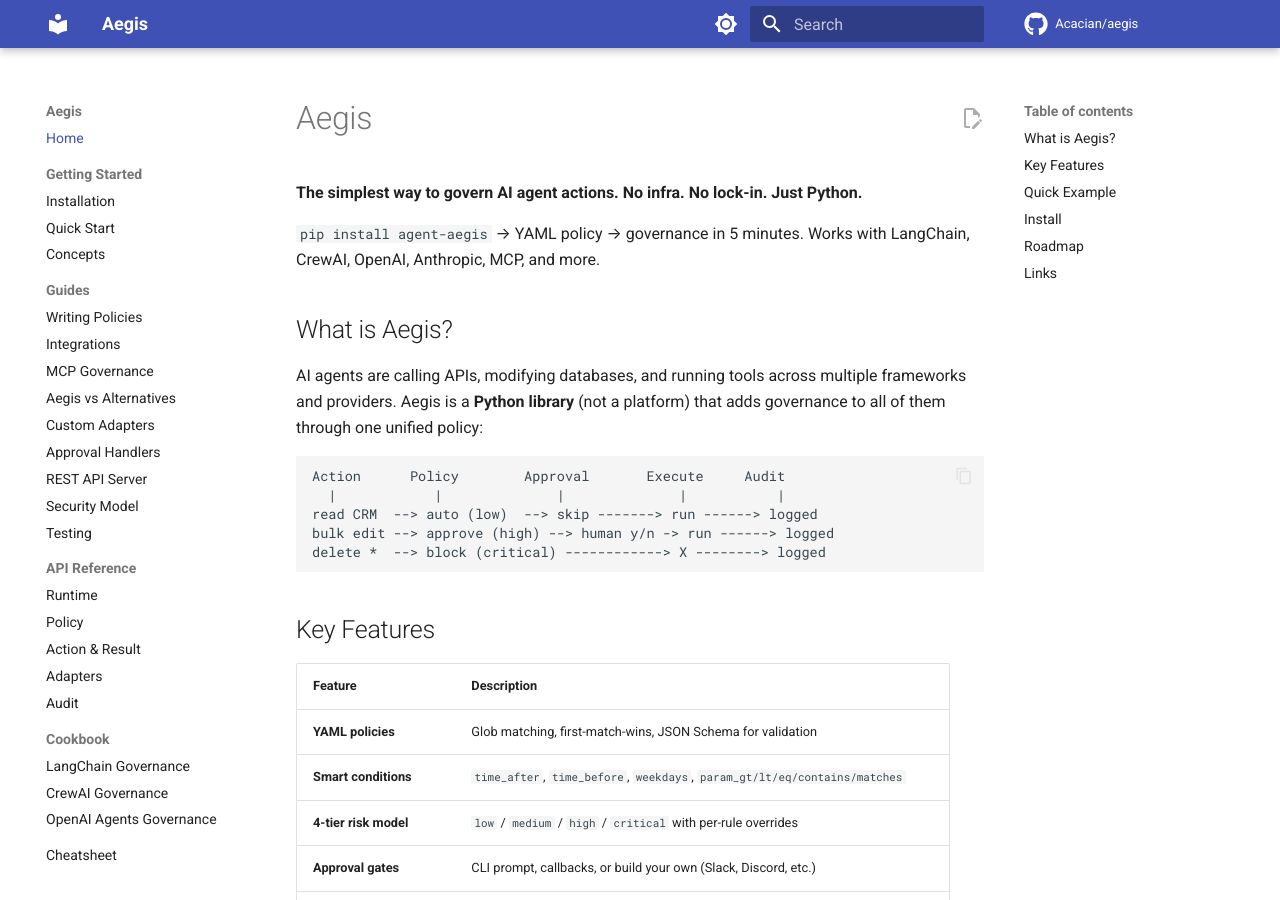
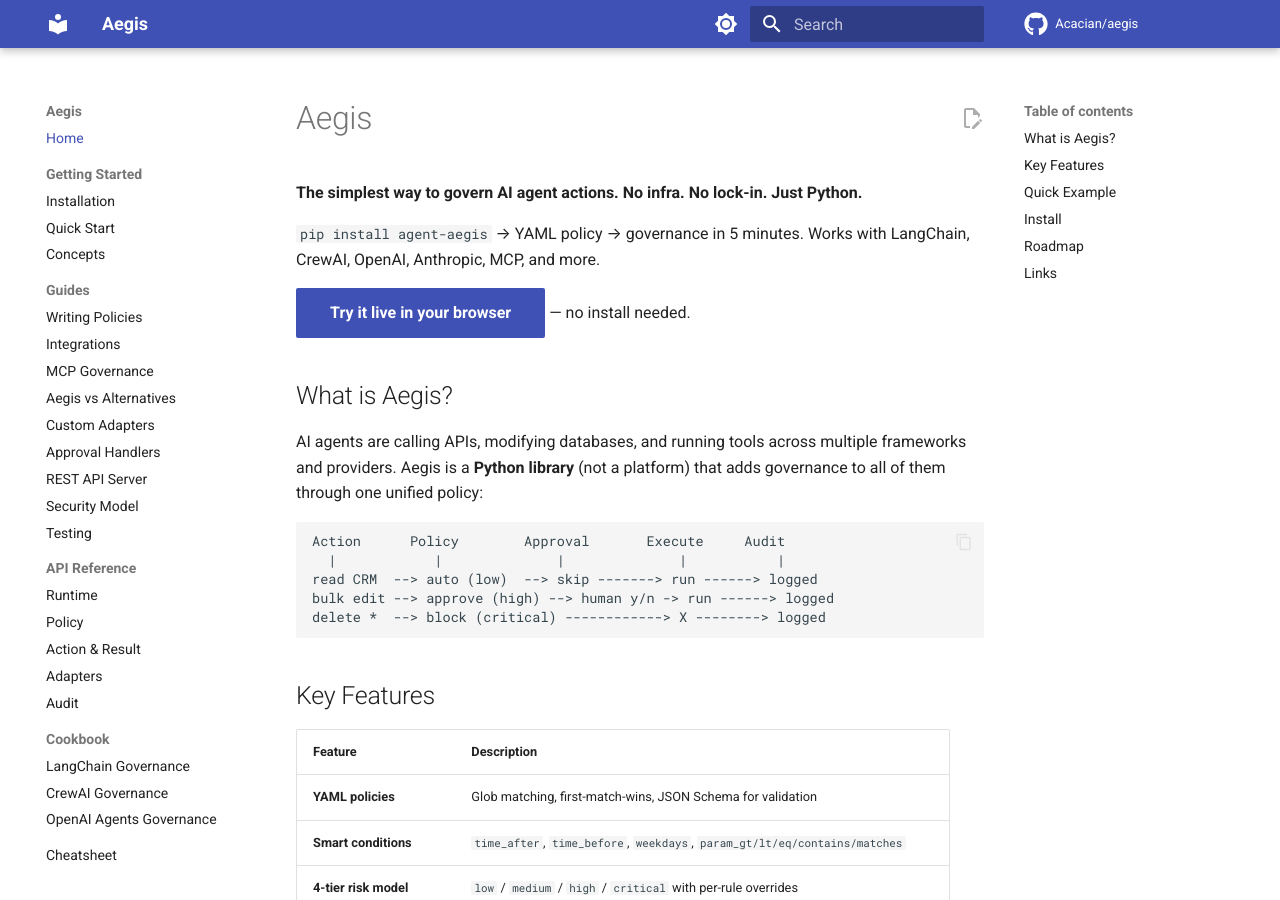
Before and after one commit to Acacian/aegis, an MkDocs documentation site: the page built from docs/index.md, in a window 1280 px wide and 900 px high. Built offline with MkDocs 1.6.1 and Material for MkDocs 9.7.7, drawn with Linux system fonts in a browser that asks for light colours; comment, search, counter and statistics services are not loaded.

Commit message:
docs: add "Try it live" button to docs landing page
- Primary CTA button linking to playground
- Marketing improvement #16

Co-Authored-By: Claude Opus 4.6 <noreply@anthropic.com>

```diff
--- a/docs/index.md
+++ b/docs/index.md
@@ -3,6 +3,8 @@
 **The simplest way to govern AI agent actions. No infra. No lock-in. Just Python.**
 
 `pip install agent-aegis` → YAML policy → governance in 5 minutes. Works with LangChain, CrewAI, OpenAI, Anthropic, MCP, and more.
+
+[**Try it live in your browser**](playground/){ .md-button .md-button--primary } — no install needed.
 
 ## What is Aegis?
 
```
